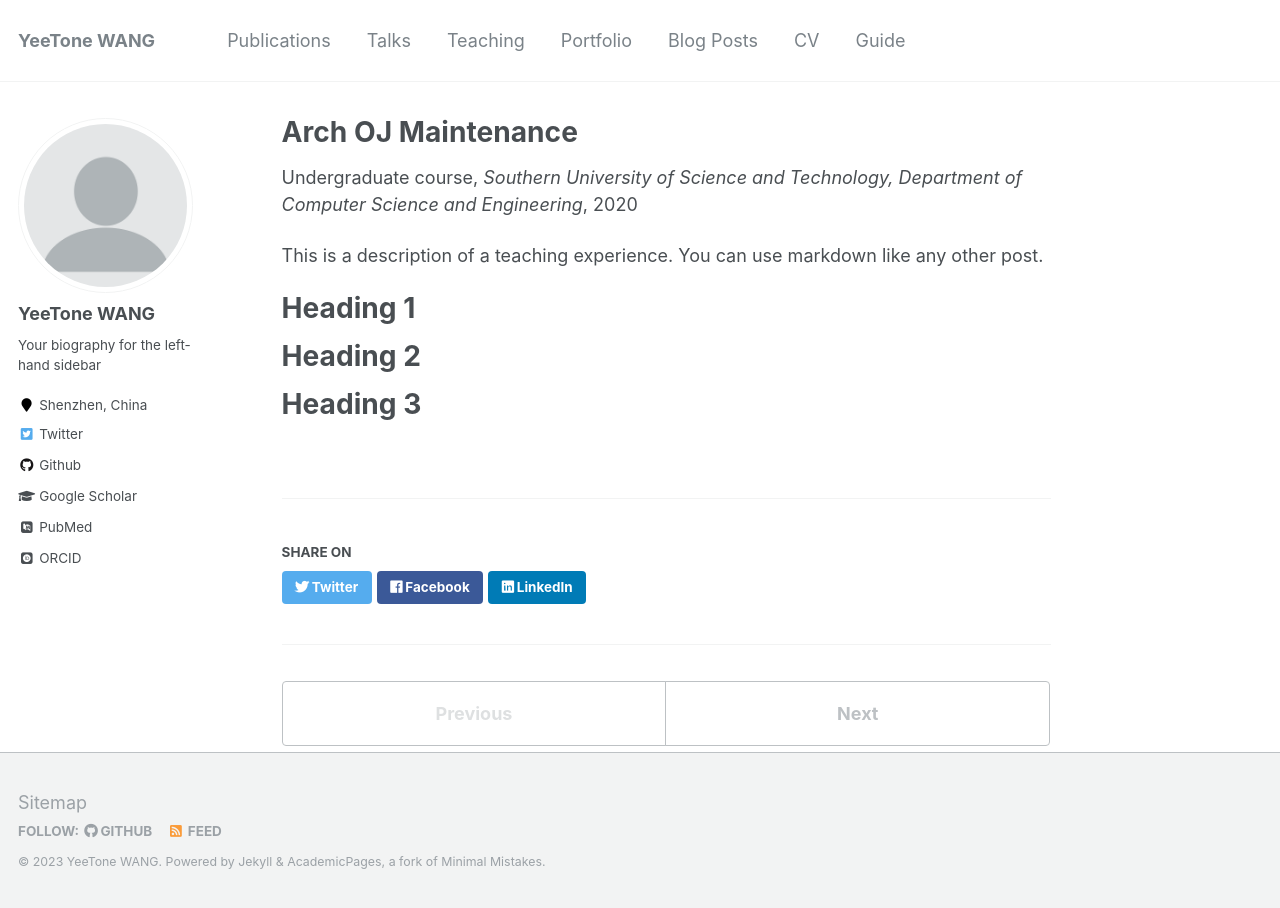
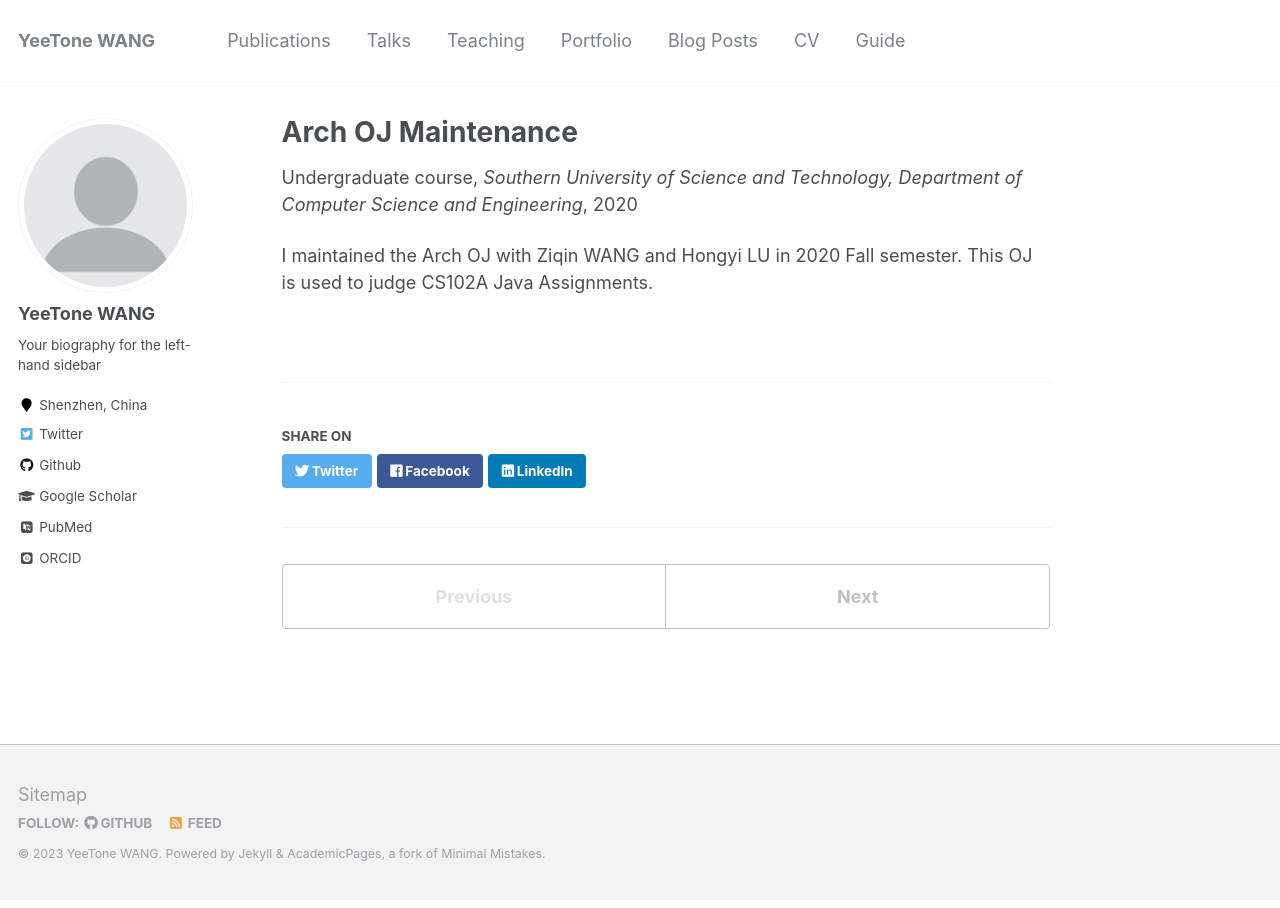
Before and after one commit to YeeTone/YeeTone.github.io, a Jekyll site: the page built from _teaching/2020OJ.md, in a window 1280 px wide. Built offline with Jekyll 4.4.1, drawn with Linux system fonts in a browser that asks for light colours; some web fonts are replaced.

Commit message:
Update 2020OJ.md

```diff
--- a/_teaching/2020OJ.md
+++ b/_teaching/2020OJ.md
@@ -8,13 +8,4 @@ date: 2020-09-01
 location: "Shenzhen, China"
 ---
 
-This is a description of a teaching experience. You can use markdown like any other post.
-
-Heading 1
-======
-
-Heading 2
-======
-
-Heading 3
-======
+I maintained the Arch OJ with Ziqin WANG and Hongyi LU in 2020 Fall semester. This OJ is used to judge CS102A Java Assignments.
```
